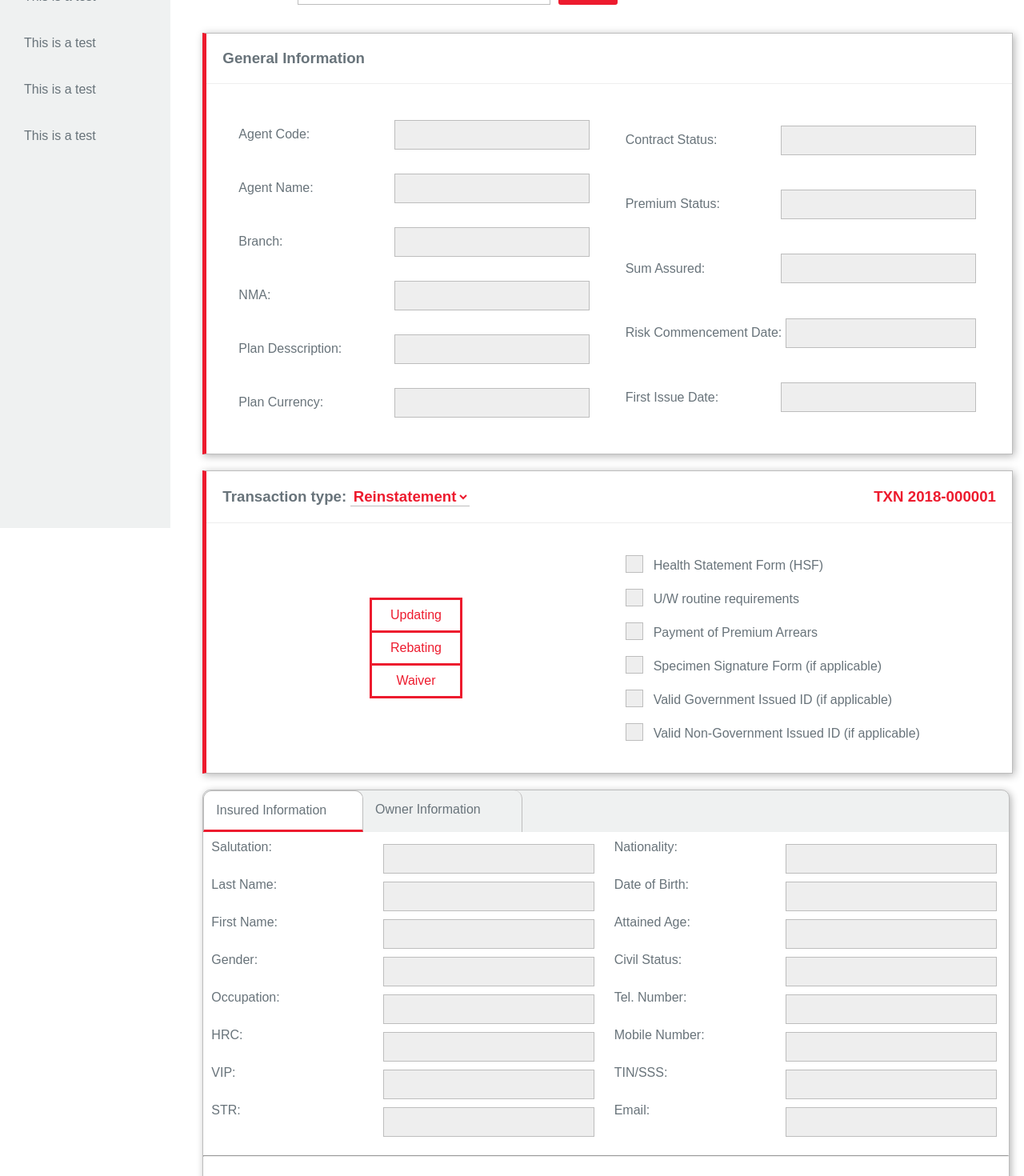
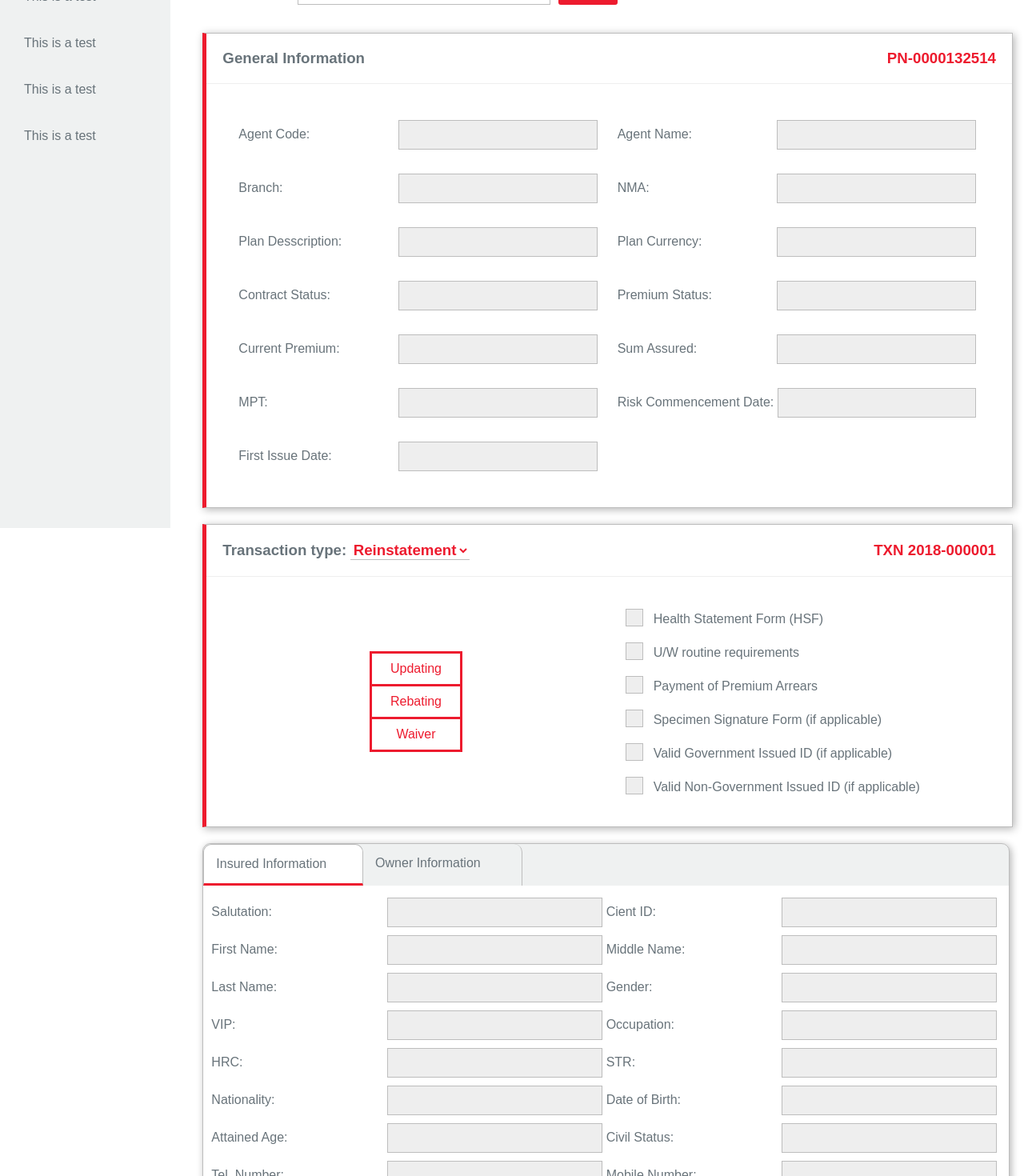
Before and after one commit to questronix/bpm-pl-ui, a React (Create React App) app: page / in a window 1280 px wide. Shown: the part 240-1710 px from the top of the page at 80% size. Built offline with nearby package versions, Linux system fonts and the light colour scheme; some icons are missing.

Commit message:
added fields in policy  information

```diff
--- a/src/modules/policy/component/Fatca.js
+++ b/src/modules/policy/component/Fatca.js
@@ -198,6 +198,9 @@ class Fatca extends Component {
                             <input type="number" className="col input" name="differentAgentText" value={this.state.differentAgentText} onChange={this.handleInputChange} />
                           </div>
                         </CheckBoxAddon>
+                        <CheckBox label="With claim records:" cName="withClaimRecords" />
+                        <CheckBox label="With Reinsurance:" cName="withReinsurance" />
+                        <CheckBox label="With substandard rating:" cName="withSubstandardRating" />
                         <div className="can-toggle col xl-6 l-6 m-6 s-12 xs-12 can-toggle--size-small">
                         </div>
                       </div>
--- a/src/modules/policy/component/InsuredInformation.js
+++ b/src/modules/policy/component/InsuredInformation.js
@@ -16,71 +16,76 @@ class InsuredInformation extends Component {
                 </h3>
               </div> */}
               <div className="card-body flex-container flex-wrap">
-                <div className="col xl-6 l-6 m-12 s-12 xs-12 flex-container flex-wrap">
-                  <div className="xl-12 l-12 m-12 s-12 xs-12 f-justify-space-between flex  m-f-center s-f-center xs-f-center f-justify-space-between">
+                <div className="col xl-12 l-12 m-12 s-12 xs-12 flex-container flex-wrap">
+                  <div className="xl-6 l-6 m-6 s-12 xs-12 f-justify-space-between flex f-center  m-f-center s-f-center xs-f-center f-justify-space-between">
                     <label>Salutation: </label>
                     <input className="col xl-6 l-6 m-6 s-6 xs-6 input disabled" type="text" defaultValue={insured.salutation} disabled />
                   </div>
-                  <div className="xl-12 l-12 m-12 s-12 xs-12 f-justify-space-between flex  m-f-center s-f-center xs-f-center f-justify-space-between">
+                  <div className="xl-6 l-6 m-6 s-12 xs-12 f-justify-space-between flex f-center  m-f-center s-f-center xs-f-center f-justify-space-between">
+                    <label>Cient ID: </label>
+                    <input className="col xl-6 l-6 m-6 s-6 xs-6 input disabled" type="text" defaultValue={insured.clientId} disabled />
+                  </div>
+                  <div className="xl-6 l-6 m-6 s-12 xs-12 f-justify-space-between flex f-center  m-f-center s-f-center xs-f-center f-justify-space-between">
+                    <label>First Name: </label>
+                    <input className="col xl-6 l-6 m-6 s-6 xs-6 input disabled" type="text" defaultValue={insured.firstName} disabled />
+                  </div>
+                  <div className="xl-6 l-6 m-6 s-12 xs-12 f-justify-space-between flex f-center  m-f-center s-f-center xs-f-center f-justify-space-between">
+                    <label>Middle Name: </label>
+                    <input className="col xl-6 l-6 m-6 s-6 xs-6 input disabled" type="text" defaultValue={insured.middleName} disabled />
+                  </div>
+                  <div className="xl-6 l-6 m-6 s-12 xs-12 f-justify-space-between flex f-center  m-f-center s-f-center xs-f-center f-justify-space-between">
                     <label>Last Name: </label>
                     <input className="col xl-6 l-6 m-6 s-6 xs-6 input disabled" type="text" defaultValue={insured.lastName} disabled />
                   </div>
-                  <div className="xl-12 l-12 m-12 s-12 xs-12 f-justify-space-between flex  m-f-center s-f-center xs-f-center f-justify-space-between">
-                    <label>First Name: </label>
-                    <input className="col xl-6 l-6 m-6 s-6 xs-6 input disabled" type="text" defaultValue={insured.firstName} disabled />
-                  </div>
-                  <div className="xl-12 l-12 m-12 s-12 xs-12 f-justify-space-between flex  m-f-center s-f-center xs-f-center f-justify-space-between">
+                  <div className="xl-6 l-6 m-6 s-12 xs-12 f-justify-space-between flex f-center  m-f-center s-f-center xs-f-center f-justify-space-between">
                     <label>Gender: </label>
                     <input className="col xl-6 l-6 m-6 s-6 xs-6 input disabled" type="text" defaultValue={insured.gender} disabled />
                   </div>
-                  <div className="xl-12 l-12 m-12 s-12 xs-12 f-justify-space-between flex  m-f-center s-f-center xs-f-center f-justify-space-between">
+                  <div className="xl-6 l-6 m-6 s-12 xs-12 f-justify-space-between flex f-center  m-f-center s-f-center xs-f-center f-justify-space-between">
+                    <label>VIP: </label>
+                    <input className="col xl-6 l-6 m-6 s-6 xs-6 input disabled" type="text" defaultValue={insured.vip} disabled />
+                  </div>
+                  <div className="xl-6 l-6 m-6 s-12 xs-12 f-justify-space-between flex f-center  m-f-center s-f-center xs-f-center f-justify-space-between">
                     <label>Occupation: </label>
                     <input className="col xl-6 l-6 m-6 s-6 xs-6 input disabled" type="text" defaultValue={insured.occupation} disabled />
                   </div>
-                  <div className="xl-12 l-12 m-12 s-12 xs-12 f-justify-space-between flex  m-f-center s-f-center xs-f-center f-justify-space-between">
+                  <div className="xl-6 l-6 m-6 s-12 xs-12 f-justify-space-between flex f-center  m-f-center s-f-center xs-f-center f-justify-space-between">
                     <label>HRC: </label>
                     <input className="col xl-6 l-6 m-6 s-6 xs-6 input disabled" type="text" defaultValue={insured.hrc} disabled />
                   </div>
-                  <div className="xl-12 l-12 m-12 s-12 xs-12 f-justify-space-between flex  m-f-center s-f-center xs-f-center f-justify-space-between">
-                    <label>VIP: </label>
-                    <input className="col xl-6 l-6 m-6 s-6 xs-6 input disabled" type="text" defaultValue={insured.vip} disabled />
-                  </div>
-                  <div className="xl-12 l-12 m-12 s-12 xs-12 f-justify-space-between flex  m-f-center s-f-center xs-f-center f-justify-space-between">
+                  <div className="xl-6 l-6 m-6 s-12 xs-12 f-justify-space-between flex f-center  m-f-center s-f-center xs-f-center f-justify-space-between">
                     <label>STR: </label>
                     <input className="col xl-6 l-6 m-6 s-6 xs-6 input disabled" type="text" defaultValue={insured.str} disabled />
                   </div>
-                </div>
-                {/* Separate */}
-                <div className="col xl-6 xl-6 l-6 m-12 s-12 xs-12 flex-container flex-wrap">
-                  <div className="xl-12 l-12 m-12 s-12 xs-12 f-justify-space-between flex  m-f-center s-f-center xs-f-center f-justify-space-between">
+                  <div className="xl-6 l-6 m-6 s-12 xs-12 f-justify-space-between flex f-center  m-f-center s-f-center xs-f-center f-justify-space-between">
                     <label>Nationality: </label>
                     <input className="col xl-6 l-6 m-6 s-6 xs-6 input disabled" type="text" defaultValue={insured.nationality} disabled />
                   </div>
-                  <div className="xl-12 l-12 m-12 s-12 xs-12 f-justify-space-between flex  m-f-center s-f-center xs-f-center f-justify-space-between">
+                  <div className="xl-6 l-6 m-6 s-12 xs-12 f-justify-space-between flex f-center  m-f-center s-f-center xs-f-center f-justify-space-between">
                     <label>Date of Birth: </label>
                     <input className="col xl-6 l-6 m-6 s-6 xs-6 input disabled" type="text" defaultValue={insured.dateOfBirth} disabled />
                   </div>
-                  <div className="xl-12 l-12 m-12 s-12 xs-12 f-justify-space-between flex  m-f-center s-f-center xs-f-center f-justify-space-between">
+                  <div className="xl-6 l-6 m-6 s-12 xs-12 f-justify-space-between flex f-center  m-f-center s-f-center xs-f-center f-justify-space-between">
                     <label>Attained Age: </label>
                     <input className="col xl-6 l-6 m-6 s-6 xs-6 input disabled" type="text" defaultValue={insured.attainedAge} disabled />
                   </div>
-                  <div className="xl-12 l-12 m-12 s-12 xs-12 f-justify-space-between flex  m-f-center s-f-center xs-f-center f-justify-space-between">
+                  <div className="xl-6 l-6 m-6 s-12 xs-12 f-justify-space-between flex f-center  m-f-center s-f-center xs-f-center f-justify-space-between">
                   <label>Civil Status: </label>
                   <input className="col xl-6 l-6 m-6 s-6 xs-6 input disabled" type="text" defaultValue={insured.civilStatus} disabled />
                 </div>
-                <div className="xl-12 l-12 m-12 s-12 xs-12 f-justify-space-between flex  m-f-center s-f-center xs-f-center f-justify-space-between">
+                <div className="xl-6 l-6 m-6 s-12 xs-12 f-justify-space-between flex f-center  m-f-center s-f-center xs-f-center f-justify-space-between">
                   <label>Tel. Number: </label>
                   <input className="col xl-6 l-6 m-6 s-6 xs-6 input disabled" type="text" defaultValue={insured.telNumber} disabled />
                 </div>
-                <div className="xl-12 l-12 m-12 s-12 xs-12 f-justify-space-between flex  m-f-center s-f-center xs-f-center f-justify-space-between">
+                <div className="xl-6 l-6 m-6 s-12 xs-12 f-justify-space-between flex f-center  m-f-center s-f-center xs-f-center f-justify-space-between">
                   <label>Mobile Number: </label>
                   <input className="col xl-6 l-6 m-6 s-6 xs-6 input disabled" type="text" defaultValue={insured.mobileNumber} disabled />
                 </div>
-                <div className="xl-12 l-12 m-12 s-12 xs-12 f-justify-space-between flex  m-f-center s-f-center xs-f-center f-justify-space-between">
+                <div className="xl-6 l-6 m-6 s-12 xs-12 f-justify-space-between flex f-center  m-f-center s-f-center xs-f-center f-justify-space-between">
                   <label>TIN/SSS: </label>
                   <input className="col xl-6 l-6 m-6 s-6 xs-6 input disabled" type="text" defaultValue={insured.tinOrSss} disabled />
                 </div>
-                <div className="xl-12 l-12 m-12 s-12 xs-12 f-justify-space-between flex  m-f-center s-f-center xs-f-center f-justify-space-between">
+                <div className="xl-6 l-6 m-6 s-12 xs-12 f-justify-space-between flex f-center  m-f-center s-f-center xs-f-center f-justify-space-between">
                   <label>Email: </label>
                   <input className="col xl-6 l-6 m-6 s-6 xs-6 input disabled" type="text" defaultValue={insured.email} disabled />
                 </div>
--- a/src/modules/policy/component/PolicyInformation.js
+++ b/src/modules/policy/component/PolicyInformation.js
@@ -9,59 +9,69 @@ class PolicyInformation extends Component {
         <div className="flex-container flex-wrap">
           <div className="col xl-12">
             <div className="card-alt col xl-12 l-12 m-12 s-12 xs-12 no-padding">
-              <div className="card-header">
+              <div className="card-header flex f-justify-space-between">
                 <h3  className="no-margin font-prugray">
                   General Information
                 </h3>
+                <h3  className="no-margin font-prulife font-prugray">
+                  PN-0000132514
+                </h3>
               </div>
               <div className="card-body flex-container flex-wrap">
-                <div className="flex-container flex-wrap col xl-6 l-6 m-6 s-12 xs-12">
-                  <div className="s-f-column xs-f-column col xl-12 l-12 m-12 s-12 xs-12 f-justify-space-between flex xl-f-center l-f-center m-f-center s-f-start xs-f-start">
+                <div className="flex-container flex-wrap col xl-12 l-12 m-12 s-12 xs-12">
+                  <div className="s-f-column xs-f-column col xl-6 l-6 m-6 s-12 xs-12 f-justify-space-between flex xl-f-center l-f-center m-f-center s-f-start xs-f-start">
                     <label>Agent Code: </label>
                     <input className="input col xl-6 l-6 m-6  disabled" type="text" defaultValue={this.props.policy.agentCode} disabled />
                   </div>
-                  <div className="s-f-column xs-f-column col xl-12 l-12 m-12 s-12 xs-12 f-justify-space-between flex xl-f-center l-f-center m-f-center s-f-start xs-f-start">
+                  <div className="s-f-column xs-f-column col xl-6 l-6 m-6 s-12 xs-12 f-justify-space-between flex xl-f-center l-f-center m-f-center s-f-start xs-f-start">
                     <label>Agent Name: </label>
                     <input className="input col xl-6 l-6 m-6  disabled" type="text" defaultValue={this.props.policy.agentName} disabled />
                   </div>
-                  <div className="s-f-column xs-f-column col xl-12 l-12 m-12 s-12 xs-12 f-justify-space-between flex xl-f-center l-f-center m-f-center s-f-start xs-f-start">
+                  <div className="s-f-column xs-f-column col xl-6 l-6 m-6 s-12 xs-12 f-justify-space-between flex xl-f-center l-f-center m-f-center s-f-start xs-f-start">
                     <label>Branch: </label>
                     <input className="input col xl-6 l-6 m-6  disabled" type="text" defaultValue={this.props.policy.branch} disabled />
                   </div>
-                  <div className="s-f-column xs-f-column col xl-12 l-12 m-12 s-12 xs-12 f-justify-space-between flex xl-f-center l-f-center m-f-center s-f-start xs-f-start">
+                  <div className="s-f-column xs-f-column col xl-6 l-6 m-6 s-12 xs-12 f-justify-space-between flex xl-f-center l-f-center m-f-center s-f-start xs-f-start">
                     <label>NMA: </label>
                     <input className="input col xl-6 l-6 m-6  disabled" type="text" defaultValue={this.props.policy.nma} disabled />
                   </div>
-                  <div className="s-f-column xs-f-column col xl-12 l-12 m-12 s-12 xs-12 f-justify-space-between flex xl-f-center l-f-center m-f-center s-f-start xs-f-start">
+                  <div className="s-f-column xs-f-column col xl-6 l-6 m-6 s-12 xs-12 f-justify-space-between flex xl-f-center l-f-center m-f-center s-f-start xs-f-start">
                     <label>Plan Desscription: </label>
                     <input className="input col xl-6 l-6 m-6  disabled" type="text" defaultValue={this.props.policy.planDesc} disabled />
                   </div>
-                  <div className="s-f-column xs-f-column col xl-12 l-12 m-12 s-12 xs-12 f-justify-space-between flex xl-f-center l-f-center m-f-center s-f-start xs-f-start">
+                  <div className="s-f-column xs-f-column col xl-6 l-6 m-6 s-12 xs-12 f-justify-space-between flex xl-f-center l-f-center m-f-center s-f-start xs-f-start">
                     <label>Plan Currency: </label>
                     <input className="input col xl-6 l-6 m-6  disabled" type="text" defaultValue={this.props.policy.planCurrency} disabled />
                   </div>
-                </div>
-                {/* Separate */}
-                <div className="flex-container flex-wrap col xl-6 l-6 m-6 s-12 xs-12">
-                  <div className="s-f-column xs-f-column col xl-12 l-12 m-12 s-12 xs-12 f-justify-space-between flex xl-f-center l-f-center m-f-center s-f-start xs-f-start">
+                  <div className="s-f-column xs-f-column col xl-6 l-6 m-6 s-12 xs-12 f-justify-space-between flex xl-f-center l-f-center m-f-center s-f-start xs-f-start">
                     <label>Contract Status: </label>
                     <input className="input col xl-6 l-6 m-6  disabled" type="text" defaultValue={this.props.policy.contractStatus} disabled />
                   </div>
-                  <div className="s-f-column xs-f-column col xl-12 l-12 m-12 s-12 xs-12 f-justify-space-between flex xl-f-center l-f-center m-f-center s-f-start xs-f-start">
+                  <div className="s-f-column xs-f-column col xl-6 l-6 m-6 s-12 xs-12 f-justify-space-between flex xl-f-center l-f-center m-f-center s-f-start xs-f-start">
                     <label>Premium Status: </label>
                     <input className="input col xl-6 l-6 m-6  disabled" type="text" defaultValue={this.props.policy.premiumStatus} disabled />
                   </div>
-                  <div className="s-f-column xs-f-column col xl-12 l-12 m-12 s-12 xs-12 f-justify-space-between flex xl-f-center l-f-center m-f-center s-f-start xs-f-start">
+                  <div className="s-f-column xs-f-column col xl-6 l-6 m-6 s-12 xs-12 f-justify-space-between flex xl-f-center l-f-center m-f-center s-f-start xs-f-start">
+                    <label>Current Premium: </label>
+                    <input className="input col xl-6 l-6 m-6  disabled" type="text" defaultValue={this.props.policy.currentPremium} disabled />
+                  </div>
+                  <div className="s-f-column xs-f-column col xl-6 l-6 m-6 s-12 xs-12 f-justify-space-between flex xl-f-center l-f-center m-f-center s-f-start xs-f-start">
                     <label>Sum Assured: </label>
                     <input className="input col xl-6 l-6 m-6  disabled" type="text" defaultValue={this.props.policy.sumAssured} disabled />
                   </div>
-                  <div className="s-f-column xs-f-column col xl-12 l-12 m-12 s-12 xs-12 f-justify-space-between flex xl-f-center l-f-center m-f-center s-f-start xs-f-start">
+                  <div className="s-f-column xs-f-column col xl-6 l-6 m-6 s-12 xs-12 f-justify-space-between flex xl-f-center l-f-center m-f-center s-f-start xs-f-start">
+                    <label>MPT: </label>
+                    <input className="input col xl-6 l-6 m-6  disabled" type="text" defaultValue={this.props.policy.mpt} disabled />
+                  </div>
+                  <div className="s-f-column xs-f-column col xl-6 l-6 m-6 s-12 xs-12 f-justify-space-between flex xl-f-center l-f-center m-f-center s-f-start xs-f-start">
                     <label>Risk Commencement Date: </label>
                     <input className="input col xl-6 l-6 m-6 disabled" type="text" defaultValue={this.props.policy.rcd} disabled />
                   </div>
-                  <div className="s-f-column xs-f-column col xl-12 l-12 m-12 s-12 xs-12 f-justify-space-between flex xl-f-center l-f-center m-f-center s-f-start xs-f-start">
+                  <div className="s-f-column xs-f-column col xl-6 l-6 m-6 s-12 xs-12 f-justify-space-between flex xl-f-center l-f-center m-f-center s-f-start xs-f-start">
                     <label>First Issue Date: </label>
                     <input className="input col xl-6 l-6 m-6  disabled" type="text" defaultValue={this.props.policy.firstIssueDate} disabled />
+                  </div>
+                  <div className="s-f-column xs-f-column col xl-6 l-6 m-6 s-12 xs-12 f-justify-space-between flex xl-f-center l-f-center m-f-center s-f-start xs-f-start">
                   </div>
                 </div>
               </div>
```
Also changed, not shown: src/shared/component/Widgets/CardWidget.js (added, +13 -0 lines).
